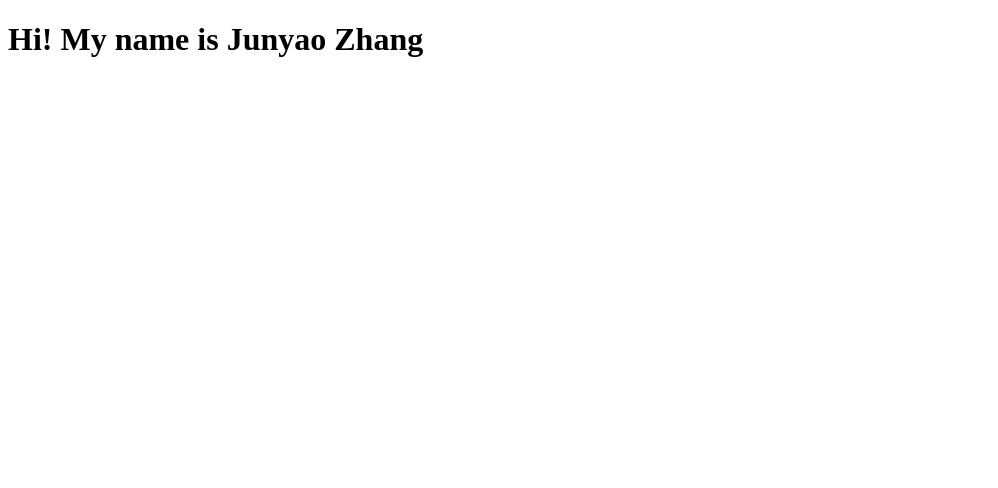
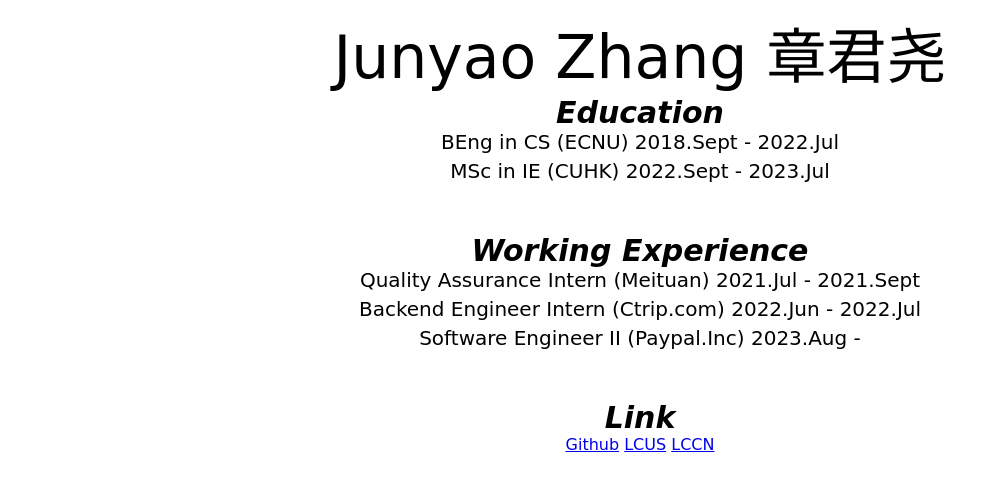
Before and after one commit to Zuiverloon/zuiverloon.github.io, a plain HTML site: page index.html in a window 1280 px wide. Shown: the whole page, without its empty margins (0-998 px from the left). Drawn offline with Linux system fonts and the light colour scheme.

Commit message:
first version

```diff
--- a/index.html
+++ b/index.html
@@ -5,9 +5,34 @@
     <meta http-equiv="X-UA-Compatible" content="IE=edge">
     <meta name="viewport" content="width=device-width, initial-scale=1.0">
     <title>Junyao Zhang</title>
+    <link rel="stylesheet" type="text/css" href="style.css">
 </head>
 <body>
-    <h1>Hi! My name is Junyao Zhang</h1>
+    <div>
+        <div class="header">
+            <div>Junyao Zhang 章君尧</div>
+        </div>
+        <div class="information">
+            <div class="title">Education</div>
+            <div class="content">BEng in CS (ECNU) 2018.Sept - 2022.Jul</div>
+            <div class="content">MSc in IE (CUHK) 2022.Sept - 2023.Jul</div>
+        </div>
+        <div class="information">
+            <div class="title">Working Experience</div>
+            <div class="content">Quality Assurance Intern (Meituan) 2021.Jul - 2021.Sept</div>
+            <div class="content">Backend Engineer Intern (Ctrip.com) 2022.Jun - 2022.Jul</div>
+            <div class="content">Software Engineer II (Paypal.Inc) 2023.Aug - </div>
+        </div>
+
+        <div>
+            <div class="title">Link</div>
+            <a href="https://github.com/Zuiverloon">Github</a>
+            <a href="https://leetcode.com/Zuiverloon/">LCUS</a>
+            <a href="https://leetcode.cn/u/zuiverloon/">LCCN</a>
+        </div>
+
+    </div>
+
 
 </body>
 </html>
--- /dev/null
+++ b/style.css
@@ -0,0 +1,21 @@
+body{
+    font-family:cursive;
+    text-align: center;
+}
+.header {
+    font-size: 60px;
+}
+.title{
+    font-weight: 800;
+    font-style: italic;
+    font-size: 30px;
+}
+.content{
+    font-size: 20px;
+    margin-bottom: 5px;
+}
+
+
+.information{
+    margin-bottom: 50px;
+}
```
